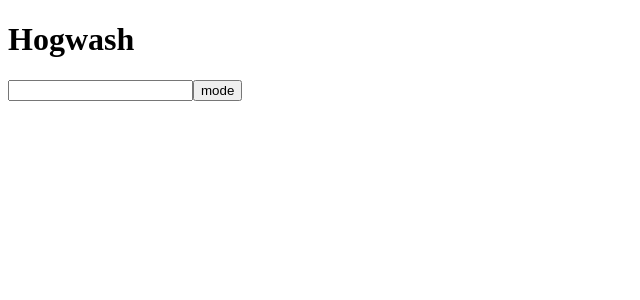
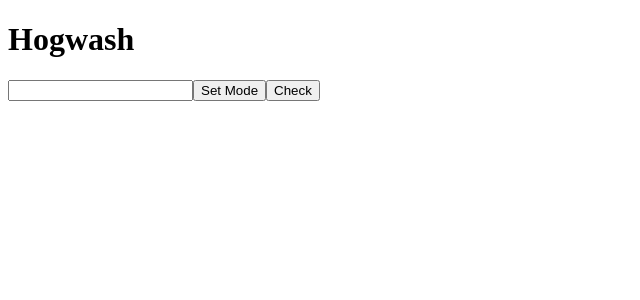
Before and after one commit to TKais/Hogwash, a React app: page / in a window 1280 px wide. Shown: the top 300 px of the page, without its empty margins (0-640 px from the left). Built offline with nearby package versions, Linux system fonts and the light colour scheme.

Commit message:
Start figuring out search string state and buttons for handling UI interactions

```diff
--- a/src/client/components/Button.jsx
+++ b/src/client/components/Button.jsx
@@ -3,11 +3,16 @@ import PropTypes from 'prop-types';
 
 function Button(props) {
   return (
-  <button>{props.text}</button>
+    <button
+      onClick={props.onClick}
+    >
+      {props.text}
+    </button>
   );
 }
 
 Button.propTypes = {
+  onClick: PropTypes.func,
   text: PropTypes.string.isRequired,
 };
 
--- a/src/client/components/Search.jsx
+++ b/src/client/components/Search.jsx
@@ -5,13 +5,26 @@ import Button from './Button.jsx';
 // import getData from '../js/aylien';
 
 function Search() {
-  const [mode, setMode] = useState('');
-  const label = mode === 'url' || !mode ? 'Provide a url' : 'Provide a search query';
+  const [mode, setMode] = useState('Url');
+  const [searchString, setSearchString] = useState('');
+  const label = mode === 'Url' || !mode ? 'Provide a url' : 'Provide a search query';
+  console.log('?????', searchString);
 
   return (
     <div>
-      <Input ariaLabel={label} mode={mode} />
-      <Button text="mode" onClick={evt => setMode(evt.target.text)} />
+      <Input
+        ariaLabel={label}
+        mode={mode}
+        value={searchString}
+        onChange={evt => setSearchString(evt.target.value)}
+      />
+      <Button
+        text="Set Mode"
+        onClick={evt => setMode(evt.target)}
+      />
+      <Button
+        text="Check"
+      />
     </div>
   );
 }
```
